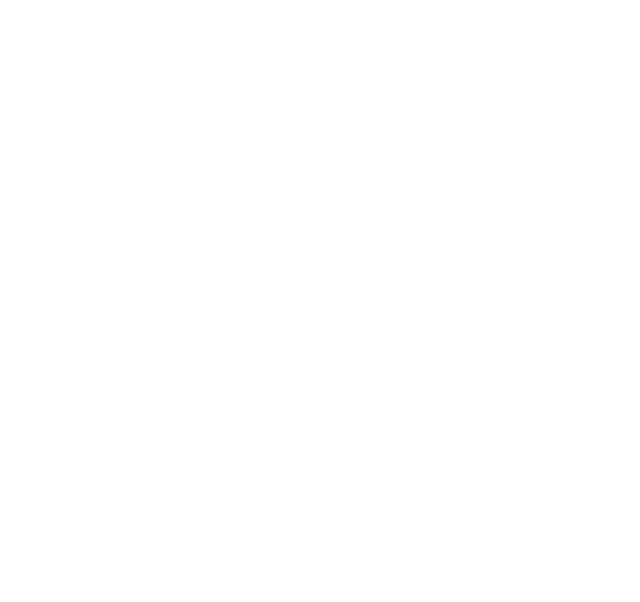
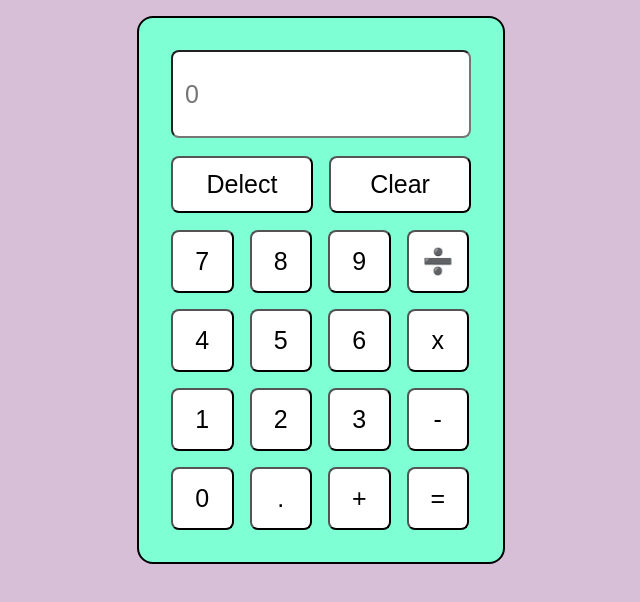
Before and after one commit to preciouskusi17/Calculator-Project, a plain HTML site: page index.html in a window 1280 px wide. Shown: the whole page, without its empty margins (319-959 px from the left). Drawn offline with Linux system fonts and the light colour scheme.

Commit message:
Edit index.html and styles.css
Created buttons for each digits on a simple calculator

```diff
--- a/index.html
+++ b/index.html
@@ -8,6 +8,32 @@
     <link rel="stylesheet" href="styles.css">
 </head>
 <body>
+ <div id="container">
+    <div id="display"><input class="display" type="text" placeholder="0"></div>
 
+    <div id="reset">
+        <button>Delect</button>
+        <button>Clear</button>
+    </div>
+
+    <div id="num">
+        <button class="num">7</button>
+        <button class="num">8</button>
+        <button class="num">9</button>
+        <button class="num">➗</button>
+        <button class="num">4</button>
+        <button class="num">5</button>
+        <button class="num">6</button>
+        <button class="num">x</button>
+        <button class="num">1</button>
+        <button class="num">2</button>
+        <button class="num">3</button>
+        <button class="num">-</button>
+        <button class="num">0</button>
+        <button class="num">.</button>
+        <button class="num">+</button>
+        <button class="num">=</button>
+    </div>
+</div>
 </body>
 </html>
--- a/styles.css
+++ b/styles.css
@@ -0,0 +1,43 @@
+*{
+    margin: 0;
+    padding: 0;
+    border-radius: 8px;
+    font-size: 25px;
+}
+
+body{background-color: thistle;}
+
+#container {
+    width: 300px;
+    height: 480px;
+    padding: 32px;
+    display: flex;
+    margin: auto;
+    margin-top: 16px;
+    border-radius: 16px;
+    flex-direction: column;
+    border: 2px solid black;
+    background-color:aquamarine;
+    justify-content: space-between;
+}
+
+#num {
+    height: 300px;
+    flex-wrap: wrap;
+}
+
+#num>button{width: 62.5px;}
+
+#reset, #display, #num{
+    display:flex;
+    gap: 16px;
+ }
+
+#reset>button, .display {
+    padding: 12px;
+    flex: 1;
+}
+
+.display{height: 60px; width: 250px;}
+
+button, .display {background: white;}
```
